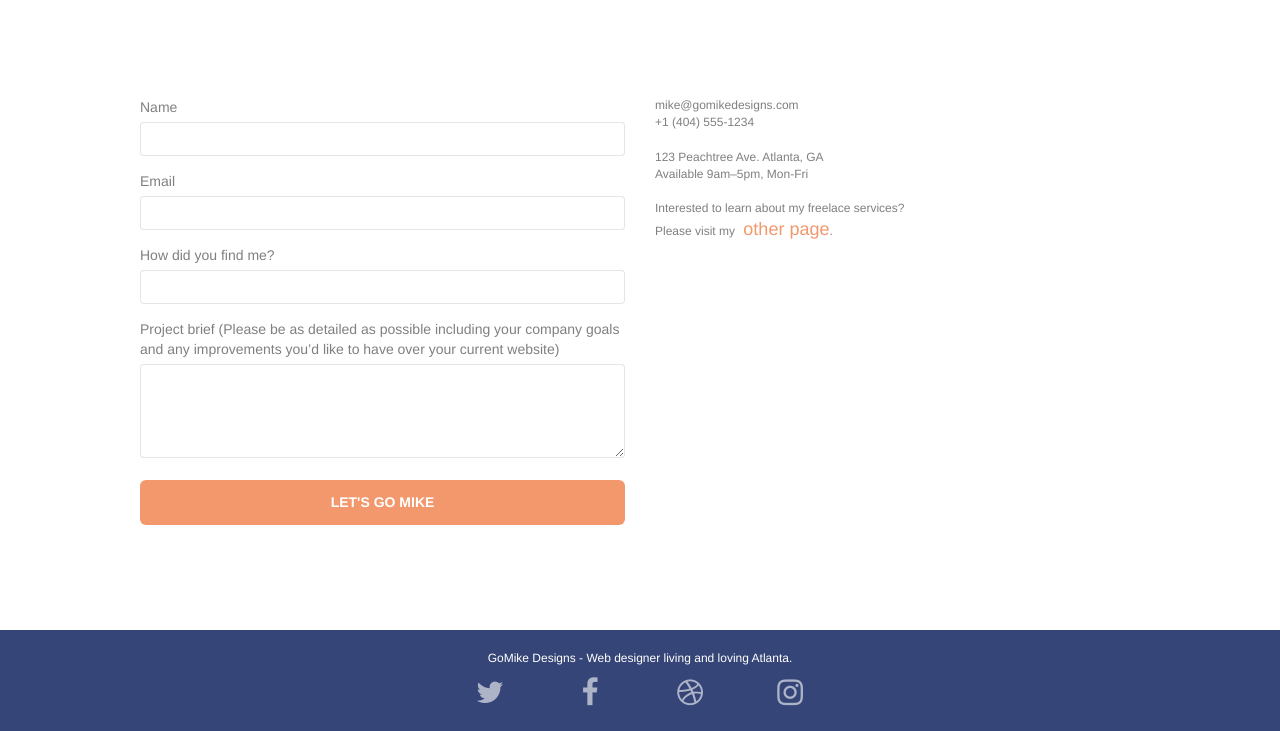
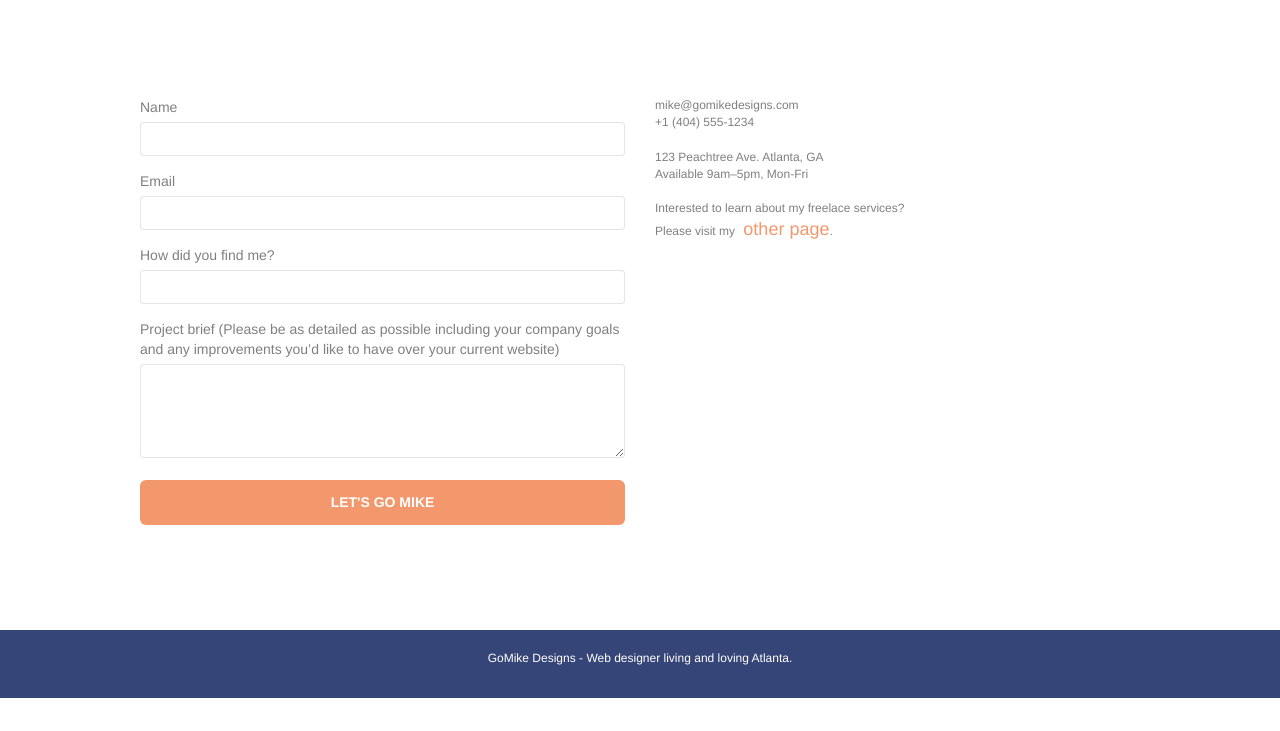
Before and after one commit to wtmerritt/Project4_Optimized, a plain HTML site: page page2.html in a window 1280 px wide. Shown: the part 411-1142 px from the top of the page. After the commit the page ends 1109 px from the top, so only its background shows below. Drawn offline with Linux system fonts and the light colour scheme.

Commit message:
Removed Social media footer links that were not crawlable from Main and Page 2.

```diff
--- a/page2.html
+++ b/page2.html
@@ -179,30 +179,30 @@
               <div class="row row-no-gutters social">
                 <div class="col-sm-3">
                   <div class="text-center">
-                    <a aria-label="Link to Twitter" class="social" href="index.html"
+                    <!-- WTM <a aria-label="Link to Twitter" class="social" href="index.html"
                       ><span class="fa fa-twitter icon-md"></span
-                    ></a>
+                    ></a> -->
                   </div>
                 </div>
                 <div class="col-sm-3">
                   <div class="text-center">
-                    <a aria-label="Link to Facebook" class="social" href="index.html"
+                    <!-- WTM <a aria-label="Link to Facebook" class="social" href="index.html"
                       ><span class="fa fa-facebook icon-md"></span
-                    ></a>
+                    ></a> -->
                   </div>
                 </div>
                 <div class="col-sm-3">
                   <div class="text-center">
-                    <a aria-label="Link to Dribble" class="social" href="index.html"
+                    <!-- WTM <a aria-label="Link to Dribble" class="social" href="index.html"
                       ><span class="fa fa-dribbble icon-md"></span
-                    ></a>
+                    ></a> -->
                   </div>
                 </div>
                 <div class="col-sm-3">
                   <div class="text-center">
-                    <a aria-label="Link to Instagram" class="social" href="index.html"
+                    <!-- WTM <a aria-label="Link to Instagram" class="social" href="index.html"
                       ><span class="fa fa-instagram icon-md"></span
-                    ></a>
+                    ></a> -->
                   </div>
                 </div>
               </div>
```
Also changed, not shown: index.html (+9 -9 lines).
